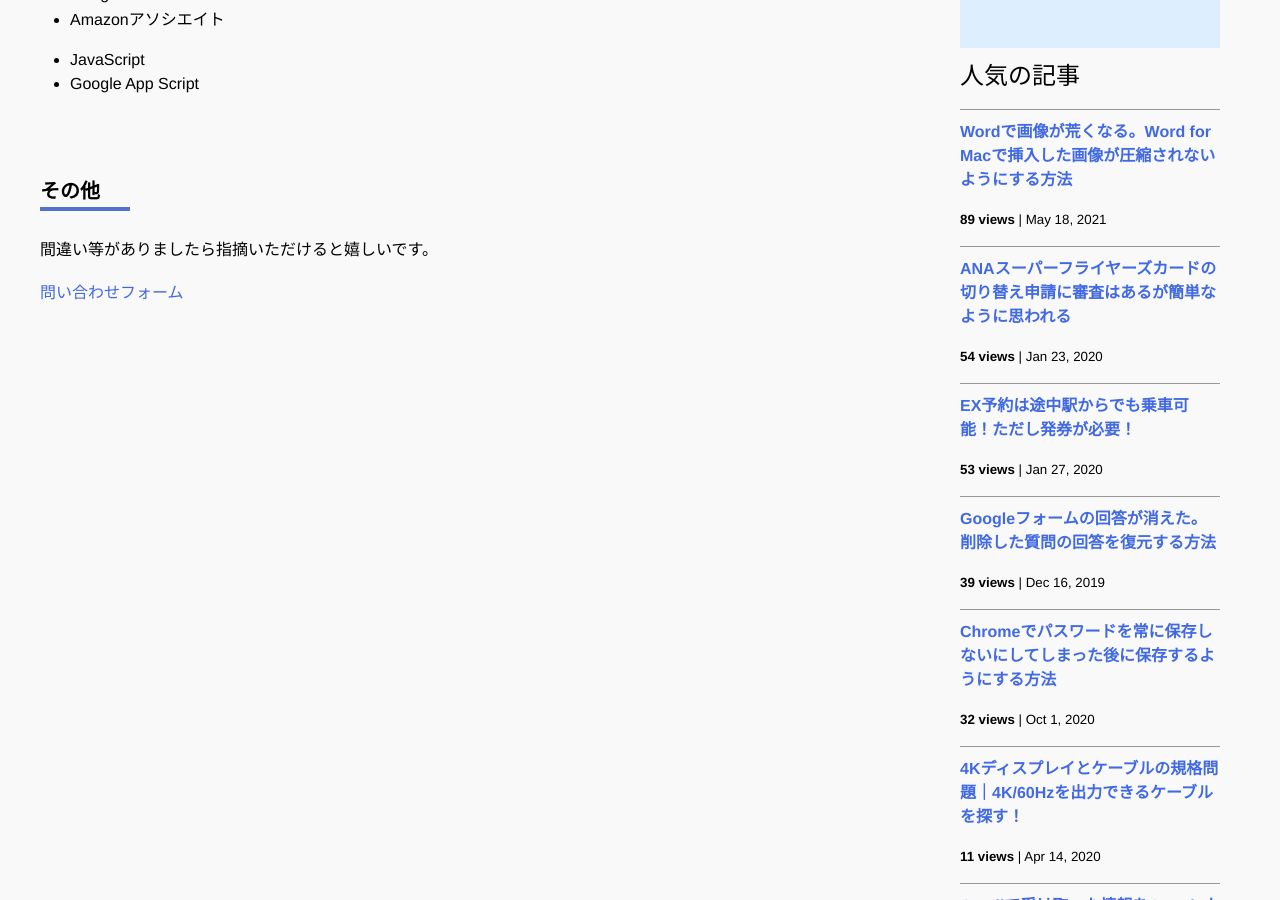
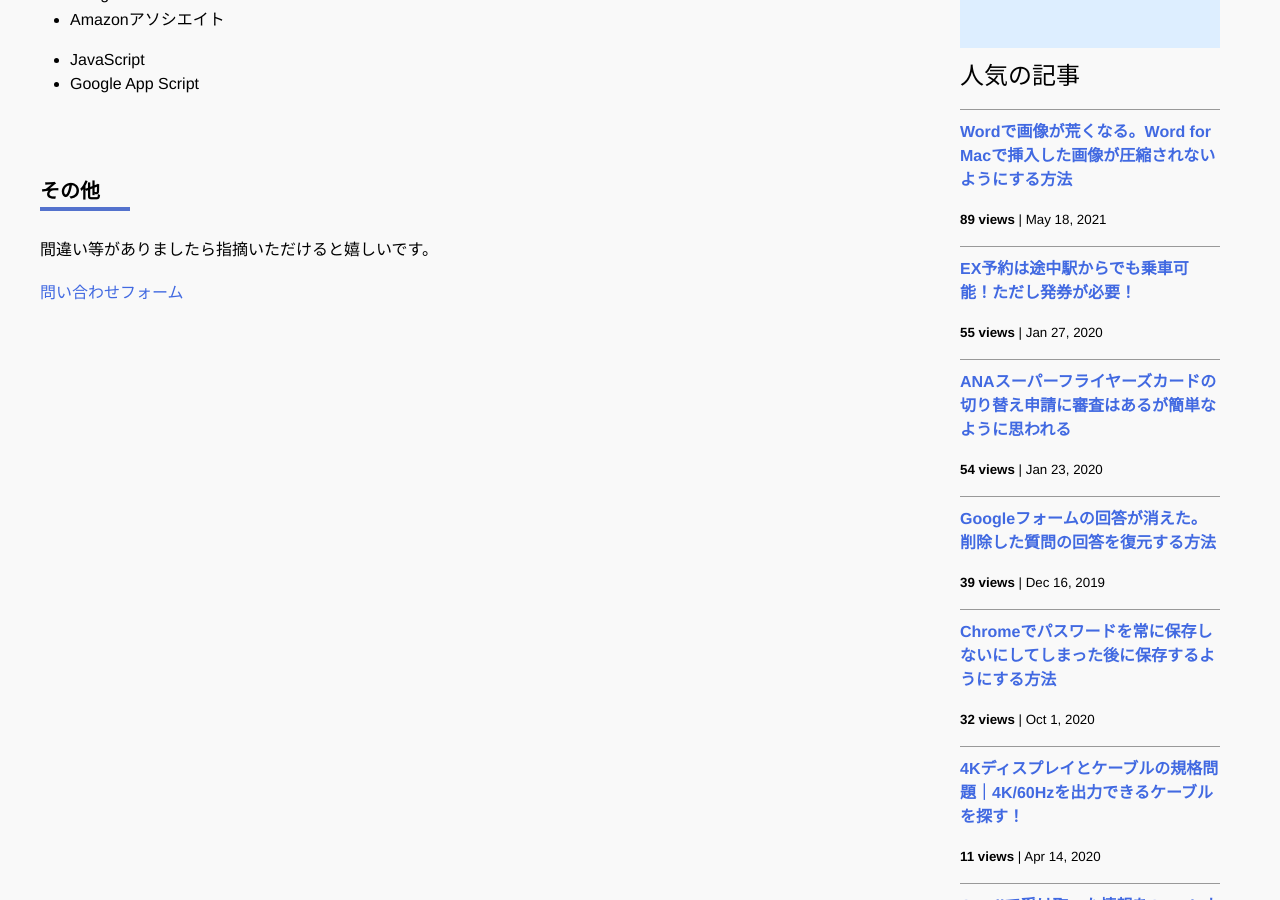
Before and after one commit to iwanaminami/shoyaiwaname, a Jekyll site: the page built from about.markdown, in a window 1280 px wide and 900 px high, scrolled down 765 px. Built offline with Jekyll 4.4.1, drawn with Linux system fonts in a browser that asks for light colours; nearby versions of some CDN libraries; comment, search, counter and statistics services are not loaded.

Commit message:
chore(ga): update _data/popularposts.yml 20260202-0652

```diff
--- a/_data/popularposts.yml
+++ b/_data/popularposts.yml
@@ -1,10 +1,10 @@
 side:
   - view: 89
     url: "/2021/05/18/image-compression-word.html"
+  - view: 55
+    url: "/2020/01/27/ex-rideontheway.html"
   - view: 54
     url: "/2020/01/23/sfc-judge.html"
-  - view: 53
-    url: "/2020/01/27/ex-rideontheway.html"
   - view: 39
     url: "/2019/12/16/restore-googleform.html"
   - view: 32
```
